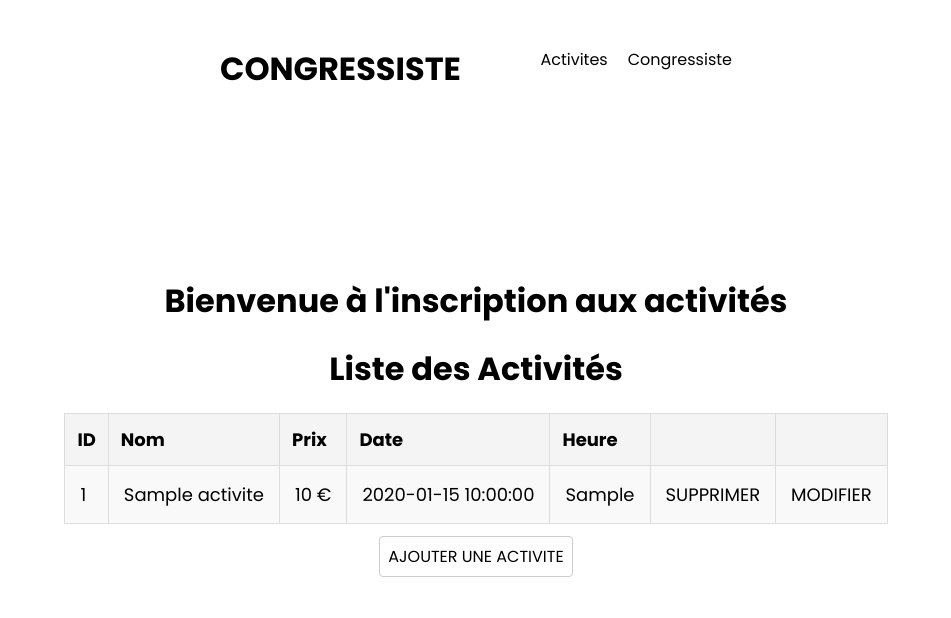
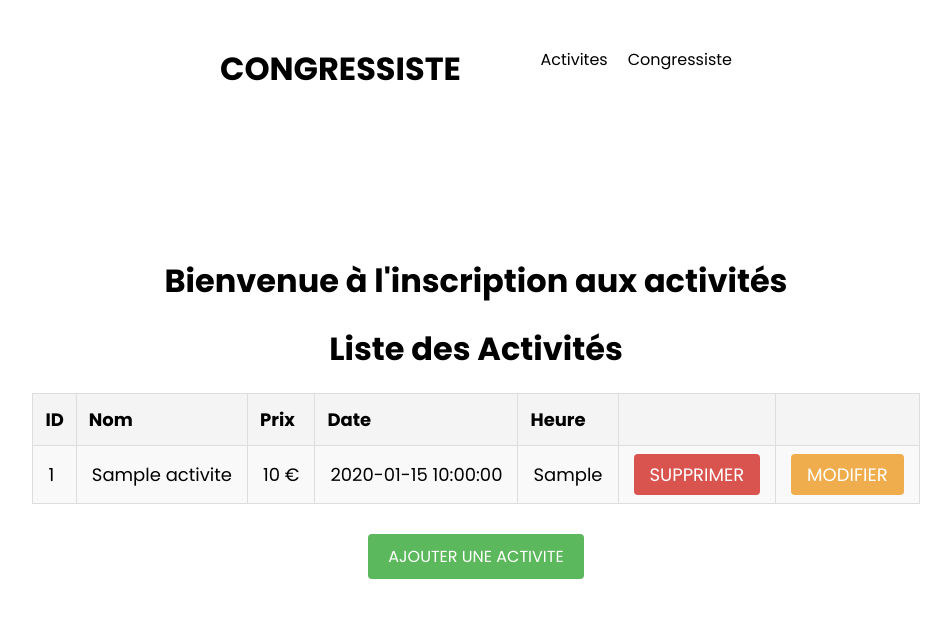
Before and after one commit to ADsglt77/congres, a PHP site: page / in a window 1280 px wide. Shown: the top 618 px of the page, without its empty margins (164-1115 px from the left). Run offline with PHP 8.4, Linux system fonts and the light colour scheme; tables that the repository leaves empty or names only in its code hold one stand-in row (values such as "Sample post").

Commit message:
Update vueActivites.php

```diff
--- a/vue/vueActivites.php
+++ b/vue/vueActivites.php
@@ -64,18 +64,46 @@ form input[type="submit"]:hover {
 }
 
 .btn a {
-    position: relative;
+    display: inline-block;
     margin: 10px 0;
-    padding: 8px;
+    padding: 10px 20px;
     font-size: 16px;
-    box-sizing: border-box;
-    border: 1px solid #ccc;
+    color: white;
+    background-color: #5cb85c;
+    border: none;
     border-radius: 4px;
-    left: 0;
+    text-decoration: none;
+    cursor: pointer;
+}
+
+.btn a:hover {
+    background-color: #4cae4c;
+}
+
+a.delete {
+    background-color: #d9534f;
+    color: white;
+    padding: 8px 16px;
+    border-radius: 4px;
+    text-decoration: none;
+}
+
+a.delete:hover {
+    background-color: #c9302c;
+}
+
+a.modify {
+    background-color: #f0ad4e;
+    color: white;
+    padding: 8px 16px;
+    border-radius: 4px;
+    text-decoration: none;
+}
+
+a.modify:hover {
+    background-color: #ec971f;
 }
 </style>
-
-
 
 <div class="container">
     <div class="center">
@@ -99,8 +127,8 @@ form input[type="submit"]:hover {
                     <td style='padding: 15px;'><?php echo $activite->prix; ?> €</td>
                     <td style='padding: 15px;'><?php echo $activite->date_activite; ?></td>
                     <td style='padding: 15px;'><?php echo $activite->heure; ?></td>
-                    <td style='padding: 15px;'><a href='index.php?action=activites&supp=<?php echo $activite->id ?>'>SUPPRIMER</a></td>
-                    <td style='padding: 15px;'><a href='index.php?action=activites&modif=<?php echo $activite->id ?>'>MODIFIER</a></td>
+                    <td style='padding: 15px;'><a class="delete" href='index.php?action=activites&supp=<?php echo $activite->id ?>'>SUPPRIMER</a></td>
+                    <td style='padding: 15px;'><a class="modify" href='index.php?action=activites&modif=<?php echo $activite->id ?>'>MODIFIER</a></td>
                 </tr>
             <?php } ?>
         </table>
@@ -143,8 +171,6 @@ form input[type="submit"]:hover {
     </div>
 </div>
 
-
-
 <?php
     include "./vue/pied.php";
 ?>
```
